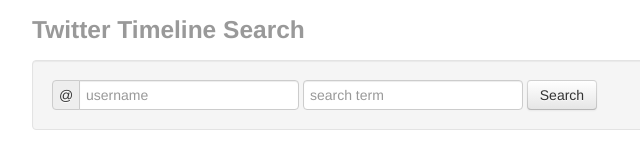
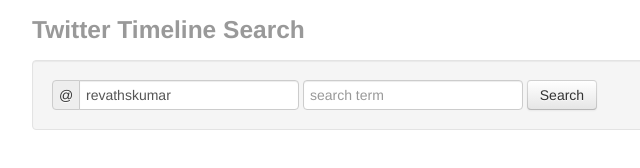
Before and after one commit to revathskumar/twttr_search, a website: page app/index.html in a window 1280 px wide. Shown: the full height of the page, 258-898 px from the left. Drawn offline with Linux system fonts and the light colour scheme.

Commit message:
adding form to html

```diff
--- a/app/index.html
+++ b/app/index.html
@@ -29,14 +29,16 @@
                 <strong>Error!</strong> Best check yo self, you're not looking too good.
             </div>
             <div class="form-inline">
+                <form id='search_form'>
                     <div class="well">
                         <div class="input-prepend">
                             <span class="add-on">@</span>
-                        <input type="text" name="user" id="twitter_user" value="" class="input" placeholder="username"/>
+                            <input type="text" name="user" id="twitter_user" value="revathskumar" class="input" placeholder="username"/>
                         </div>
                         <input type="text" name="search" id="search" class="input" placeholder="search term"/>
                         <button class='submit btn'>Search</button>
                     </div>
+                </form>
             </div>
             <div class="row">
                 <ol id="tweets">
```
Lines whose indentation alone changed are shown as unchanged.
